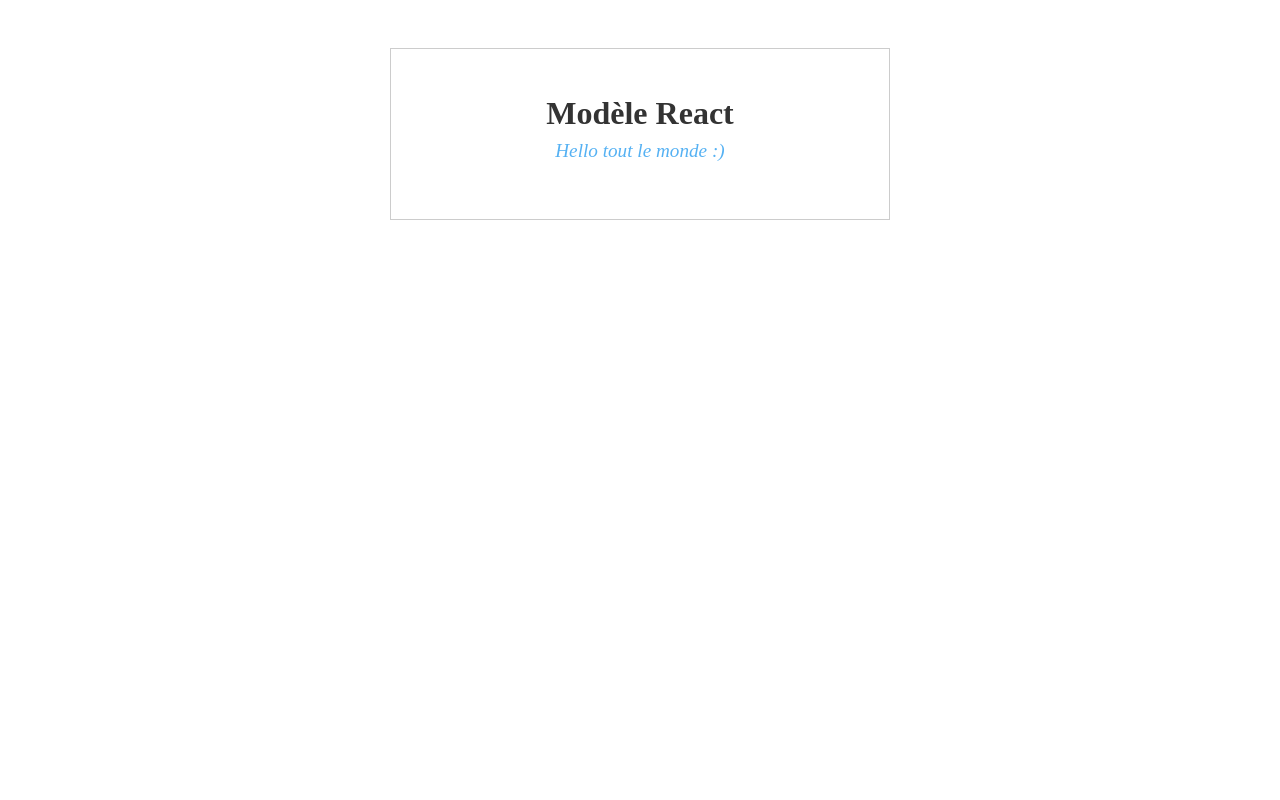
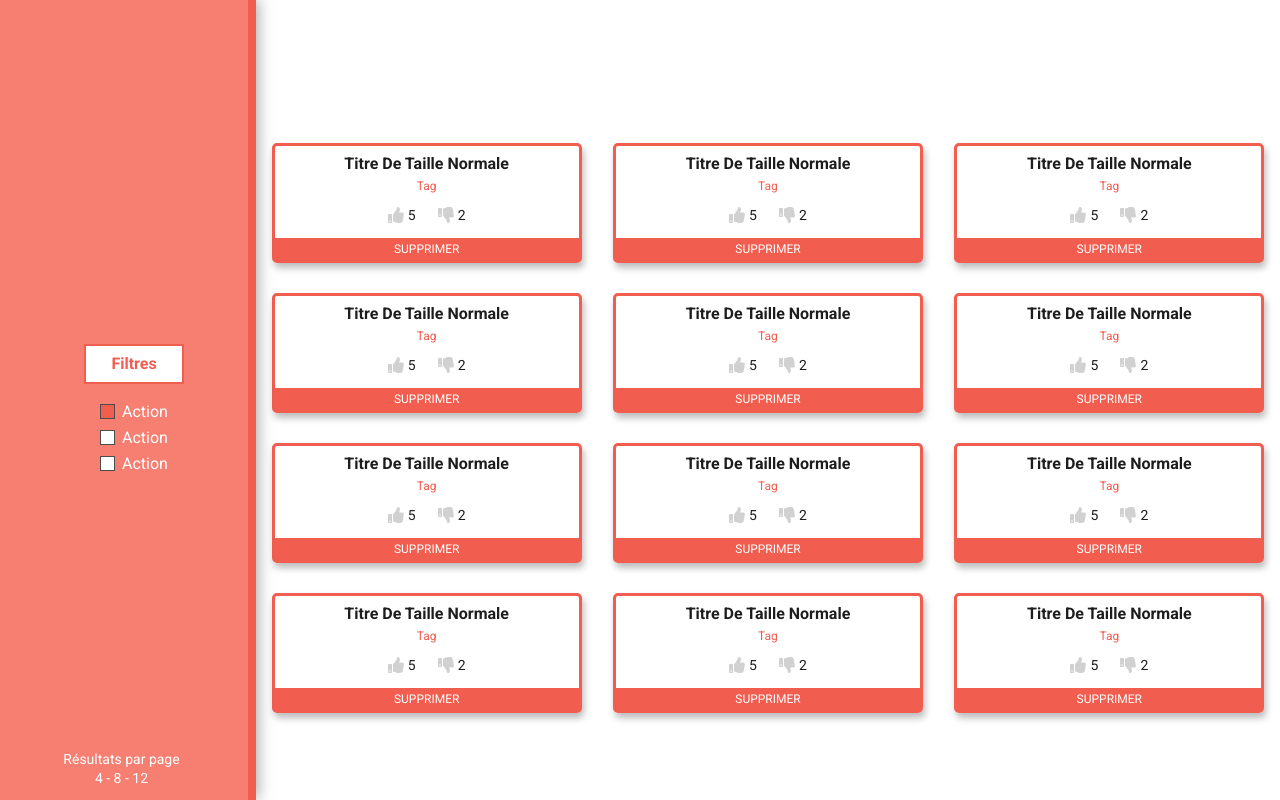
Before and after one commit to Clement-E/FunReact-Particeep, a React app: page / in a window 1280 px wide. Built offline with nearby package versions, Linux system fonts and the light colour scheme.

Commit message:
layout en place

```diff
--- a/package.json
+++ b/package.json
@@ -51,12 +51,15 @@
   },
   "dependencies": {
     "@babel/polyfill": "*",
+    "@fortawesome/fontawesome-svg-core": "^1.2.19",
+    "@fortawesome/free-solid-svg-icons": "^5.9.0",
+    "@fortawesome/react-fontawesome": "^0.1.4",
     "classnames": "*",
     "http-server": "^0.11.1",
     "prop-types": "*",
     "react": "*",
     "react-dom": "*",
-    "react-redux": "*",
+    "react-redux": "^7.1.0",
     "redux": "*"
   }
 }
--- a/src/components/App/app.sass
+++ /dev/null
@@ -1,24 +0,0 @@
-/**
- * Import
- */
-@import src/styles/vars
-
-/**
- * Styles
- */
-#app
-  padding: 3em
-  width: 500px
-  text-align: center
-  margin: 3em auto
-  border: 1px solid $border-color
-
-  &-title
-    font-weight: 700
-    font-size: 2em
-
-  &-content
-    margin: .6em 0
-    color: #55b1f3
-    font-style: italic
-    font-size: 1.2em
--- a/src/components/App/index.js
+++ b/src/components/App/index.js
@@ -2,6 +2,9 @@
  * Import
  */
 import React from 'react';
+import Sidebar from '../Sidebar';
+import Main from '../Main';
+
 
 /**
  * Local import
@@ -9,15 +12,15 @@ import React from 'react';
 // Composants
 
 // Styles et assets
-import './app.sass';
+import './index.scss';
 
 /**
  * Code
  */
 const App = () => (
   <div id="app">
-    <h1 id="app-title">Modèle React</h1>
-    <p id="app-content">Hello tout le monde :)</p>
+    <Sidebar />
+    <Main />
   </div>
 );
 
--- /dev/null
+++ b/src/components/App/index.scss
@@ -0,0 +1,8 @@
+body {
+    font-family: 'Roboto', sans-serif;
+}
+
+#app {
+    display:flex;
+    width:100%;
+}
--- /dev/null
+++ b/src/components/Main/Card/Card.js
@@ -0,0 +1,49 @@
+import React from 'react';
+import PropTypes from 'prop-types';
+
+// font-awesome
+import { FontAwesomeIcon } from '@fortawesome/react-fontawesome'
+import { faThumbsUp, faThumbsDown } from '@fortawesome/free-solid-svg-icons'
+
+import './card.scss';
+
+const Card = () => (
+  <div id="card">
+    <h1 className="card-title">Titre de taille normale</h1>
+    <p className="card-tag">Tag</p>
+    <div className="card-vote">
+      <div className="card-vote-yes">
+        <FontAwesomeIcon
+          icon={faThumbsUp}
+          color="#d1d1d1"
+          className="icone"
+        />
+        <span className="card-vote-yes-count"> 5</span>
+      </div>
+      <div className="card-vote-no">
+        <FontAwesomeIcon
+          icon={faThumbsDown}
+          color="#d1d1d1"
+          className="icone"
+        />
+        <span className="card-vote-no-count"> 2</span>
+      </div>
+    </div>
+    <p className="btn-remove">supprimer</p>
+  </div>
+);
+
+// Card.propTypes = {
+//     username: PropTypes.string.isRequired,
+//     passwordInput: PropTypes.string.isRequired,
+//     updateFormField: PropTypes.func.isRequired,
+//     connectUser: PropTypes.func.isRequired,
+//     isConnected: PropTypes.bool.isRequired,
+//     loginMessage: PropTypes.string.isRequired,
+//     loginStatus: PropTypes.string.isRequired,
+//   };
+
+  /**
+   * Export
+   */
+export default Card;
--- /dev/null
+++ b/src/components/Main/Card/card.scss
@@ -0,0 +1,62 @@
+@import 'src/styles/_vars.scss';
+
+#card {
+    border: 3px solid $rouge-fonce;
+    border-radius: 5px;
+    width: 310px;
+    height: 120px;
+    display:flex;
+    flex-direction: column;
+    justify-content: space-between;
+    margin-top: 15px;
+    margin-bottom: 15px;
+    box-shadow: 2px 5px 7px 0px rgba(0, 0, 0, 0.267);
+
+    .card-title {
+    text-transform: capitalize;
+    font-weight: 700;
+    text-align: center;
+    padding-top:10px;
+    padding-bottom:3px;
+    }
+
+    .card-tag {
+        text-align:center;
+        font-size: 12px;
+        color: $rouge-fonce;
+    }
+
+    .card-vote {
+        display:flex;
+        justify-content: space-around;
+        width:100px;
+        margin:10px auto;
+    }
+
+    .icone {
+        cursor: pointer;
+    }
+
+    .card-vote-no, .card-vote-yes {
+        display:flex;
+        align-items: center;
+        width: 28px;
+        justify-content: space-between;
+    }
+
+    .card-vote-yes-count,.card-vote-no-count  {
+        font-size:14px;
+    }
+
+    .btn-remove {
+        font-size: 12px;
+        padding: 5px 7px;
+        background-color: $rouge-fonce;
+        color: white;
+        text-align: center;
+        position: relative;
+        bottom:0;
+        cursor: pointer;
+        text-transform: uppercase;
+    }
+}
--- /dev/null
+++ b/src/components/Main/index.js
@@ -0,0 +1,38 @@
+import React from 'react';
+import PropTypes from 'prop-types';
+
+import Card from './Card/Card';
+
+import './main.scss';
+
+const Main = () => (
+  <div id="main">
+    <Card />
+    <Card />
+    <Card />
+    <Card />
+    <Card />
+    <Card />
+    <Card />
+    <Card />
+    <Card />
+    <Card />
+    <Card />
+    <Card />
+  </div>
+);
+
+// Main.propTypes = {
+//     username: PropTypes.string.isRequired,
+//     passwordInput: PropTypes.string.isRequired,
+//     updateFormField: PropTypes.func.isRequired,
+//     connectUser: PropTypes.func.isRequired,
+//     isConnected: PropTypes.bool.isRequired,
+//     loginMessage: PropTypes.string.isRequired,
+//     loginStatus: PropTypes.string.isRequired,
+//   };
+
+  /**
+   * Export
+   */
+export default Main;
--- /dev/null
+++ b/src/components/Main/main.scss
@@ -0,0 +1,8 @@
+#main {
+    width: 80%;
+    display:flex;
+    flex-wrap: wrap;
+    justify-content: space-around;
+    margin-top:10%;
+    margin-left: 20%;
+}
--- /dev/null
+++ b/src/components/Sidebar/index.js
@@ -0,0 +1,45 @@
+import React from 'react';
+import PropTypes from 'prop-types';
+
+import './sidebar.scss';
+
+const Sidebar = () => (
+  <div id="sidebar">
+    <h1>Filtres</h1>
+    <div>
+      <div className="container-filtre">
+        <span className="coched"></span>
+        <p>Action</p>
+      </div>
+      <div className="container-filtre">
+        <span className="coche"></span>
+        <p>Action</p>
+      </div>
+      <div className="container-filtre">
+        <span className="coche"></span>
+        <p>Action</p>
+      </div>
+    </div>
+    <div className="affichage">
+      <p>Résultats par page</p>
+      <div>
+        <a href="#">4</a> - <a href="#">8</a> - <a href="#">12</a>
+      </div>
+    </div>
+  </div>
+);
+
+// Sidebar.propTypes = {
+//     username: PropTypes.string.isRequired,
+//     passwordInput: PropTypes.string.isRequired,
+//     updateFormField: PropTypes.func.isRequired,
+//     connectUser: PropTypes.func.isRequired,
+//     isConnected: PropTypes.bool.isRequired,
+//     loginMessage: PropTypes.string.isRequired,
+//     loginStatus: PropTypes.string.isRequired,
+//   };
+
+  /**
+   * Export
+   */
+export default Sidebar;
--- /dev/null
+++ b/src/components/Sidebar/sidebar.scss
@@ -0,0 +1,73 @@
+@import 'src/styles/_vars.scss';
+
+#sidebar {
+    width:20%;
+    background-color: $rouge-clair;
+    border-right: 8px solid $rouge-fonce;
+    padding: 25px 5px 0px 25px;
+    height: 100vh;
+    display: flex;
+    flex-direction: column;
+    justify-content: center;
+    align-items: center;
+    box-shadow: 2px -1px 14px 0px rgba(122, 122, 122, 0.664);
+    position:fixed;
+
+    h1 {
+        display: inline-block;
+        max-width:100px;
+        background-color: white;
+        padding: 10px 25px;
+        color: $rouge-fonce;
+        font-weight: 700;
+        border: 2px solid $rouge-fonce;
+        margin-bottom: 20px;
+    }
+
+    .container-filtre {
+        display: flex;
+        align-content: center;
+        padding-bottom:10px;
+
+        .coche {
+            display: inline-block;
+            width: 15px;
+            height: 15px;
+            border: 1px solid #4d4d4d;
+            background-color: white;
+            margin-right: 7px;
+            cursor: pointer;
+        }
+
+        .coched {
+            display: inline-block;
+            width: 15px;
+            height: 15px;
+            border: 1px solid #4d4d4d;
+            background-color: $rouge-fonce;
+            margin-right: 7px;
+            cursor: pointer;
+        }
+
+        p {
+            color: white;
+        }
+    }
+
+    .affichage {
+        display:flex;
+        flex-direction: column;
+        align-items: center;
+        font-size:14px;
+        color:white;
+        margin-top:40px;
+        margin-left:-25px;
+        position: absolute;
+        bottom: 15px;
+
+
+        p {
+            margin-bottom:5px;
+        }
+    }
+}
--- a/src/index.html
+++ b/src/index.html
@@ -3,8 +3,11 @@
 <head>
     <meta charset="UTF-8">
     <meta name="viewport" content="width=device-width, initial-scale=1.0">
-    <meta http-equiv="X-UA-Compatible" content="ie=edge">
-    <title>Modele React</title>
+	<meta http-equiv="X-UA-Compatible" content="ie=edge">
+	<!-- Roboto font particeep -->
+	<link href="https://fonts.googleapis.com/css?family=Roboto:100,300,400,700,900&display=swap" rel="stylesheet">
+
+    <title>Ah oui on fait aussi du classement de film chez particeep?</title>
 </head>
 <body>
     <div id="root"></div>
--- a/src/styles/_vars.sass
+++ /dev/null
@@ -1,4 +0,0 @@
-/* Colors */
-
-$text-color: #333
-$border-color: #ccc
--- /dev/null
+++ b/src/styles/_vars.scss
@@ -0,0 +1,4 @@
+/* Colors */
+$rouge:#f05e50;
+$rouge-fonce: #f15d4f;
+$rouge-clair: #f67f71;
--- a/src/styles/index.sass
+++ b/src/styles/index.sass
@@ -2,4 +2,4 @@
 @import reset
 
 body
-	color: $text-color
+	color: #1d1d1d;
```
Also changed, not shown: 1 other file.
